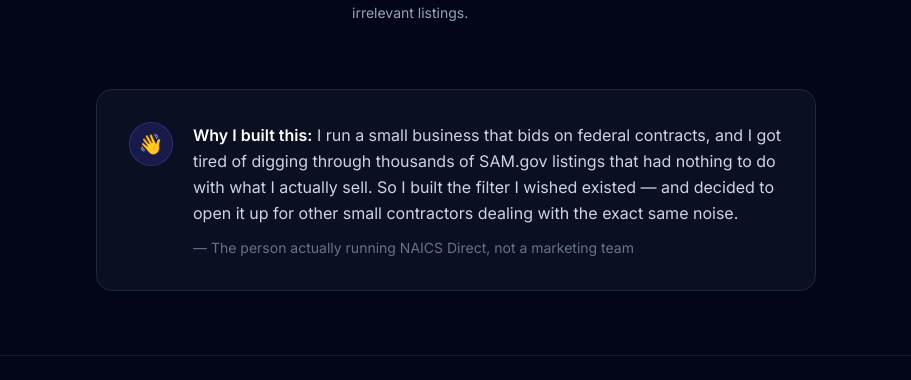
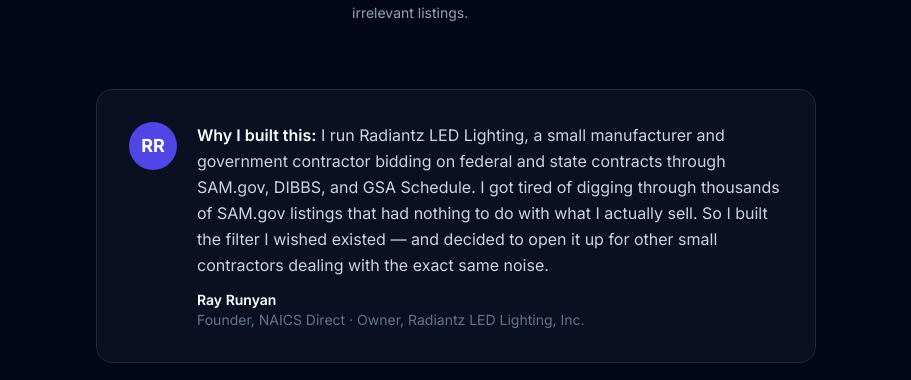
Before and after one commit to runjohnray2-lgtm/naicsdirect, a Next.js app: page / in a window 1280 px wide. Shown: the part 1065-1445 px from the top of the page, without its empty margins (184-1095 px from the left). Built offline with nearby package versions, Linux system fonts and the light colour scheme; no server answers; the database is empty.

Commit message:
seo: attribute the founder note to Ray Runyan by name (owner's explicit go-ahead to use real identity), add /blog nav link for internal linking + discoverability

```diff
--- a/app/page.tsx
+++ b/app/page.tsx
@@ -172,6 +172,7 @@
             <a href="#live" className="text-slate-400 hover:text-white text-sm transition-colors">Live Bids</a>
             <a href="#niches" className="text-slate-400 hover:text-white text-sm transition-colors">Niches</a>
             <a href="#pricing" className="text-slate-400 hover:text-white text-sm transition-colors">Pricing</a>
+            <Link href="/blog" className="text-slate-400 hover:text-white text-sm transition-colors">Guides</Link>
             <Link href="/dashboard" className="text-slate-400 hover:text-white text-sm transition-colors">Live Demo</Link>
           </nav>
           <div className="flex items-center gap-3">
@@ -255,21 +256,23 @@
         </div>
       </section>
 
-      {/* Founder note — authenticity, not marketing copy */}
+      {/* Founder note — real name/identity for E-E-A-T (authenticity signal), not marketing copy */}
       <section className="pb-16">
         <div className="max-w-3xl mx-auto px-4 sm:px-6">
           <div className="bg-slate-900/60 border border-slate-800 rounded-2xl p-6 sm:p-8 flex flex-col sm:flex-row gap-5 items-start">
-            <div className="w-11 h-11 rounded-full bg-indigo-600/20 border border-indigo-500/30 flex items-center justify-center text-xl flex-shrink-0">
-              👋
+            <div className="w-12 h-12 rounded-full bg-indigo-600 flex items-center justify-center text-lg font-bold text-white flex-shrink-0">
+              RR
             </div>
             <div>
               <p className="text-slate-300 leading-relaxed">
-                <span className="text-white font-semibold">Why I built this:</span> I run a small business that bids on federal
-                contracts, and I got tired of digging through thousands of SAM.gov listings that had nothing to do with what
-                I actually sell. So I built the filter I wished existed — and decided to open it up for other small
-                contractors dealing with the exact same noise.
+                <span className="text-white font-semibold">Why I built this:</span> I run Radiantz LED Lighting, a small
+                manufacturer and government contractor bidding on federal and state contracts through SAM.gov, DIBBS, and GSA
+                Schedule. I got tired of digging through thousands of SAM.gov listings that had nothing to do with what I
+                actually sell. So I built the filter I wished existed — and decided to open it up for other small contractors
+                dealing with the exact same noise.
               </p>
-              <p className="text-slate-500 text-sm mt-3">— The person actually running NAICS Direct, not a marketing team</p>
+              <p className="text-white text-sm font-semibold mt-3">Ray Runyan</p>
+              <p className="text-slate-500 text-sm">Founder, NAICS Direct &middot; Owner, Radiantz LED Lighting, Inc.</p>
             </div>
           </div>
         </div>
```
